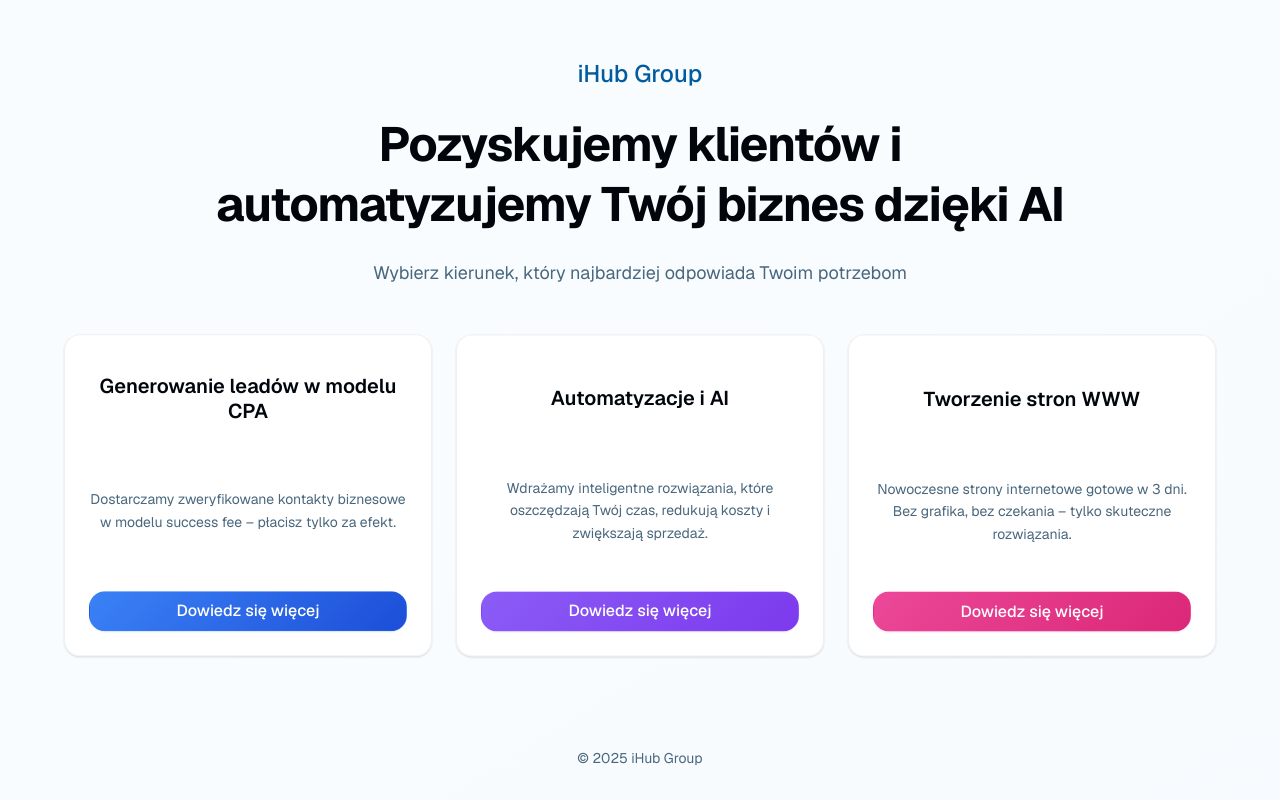
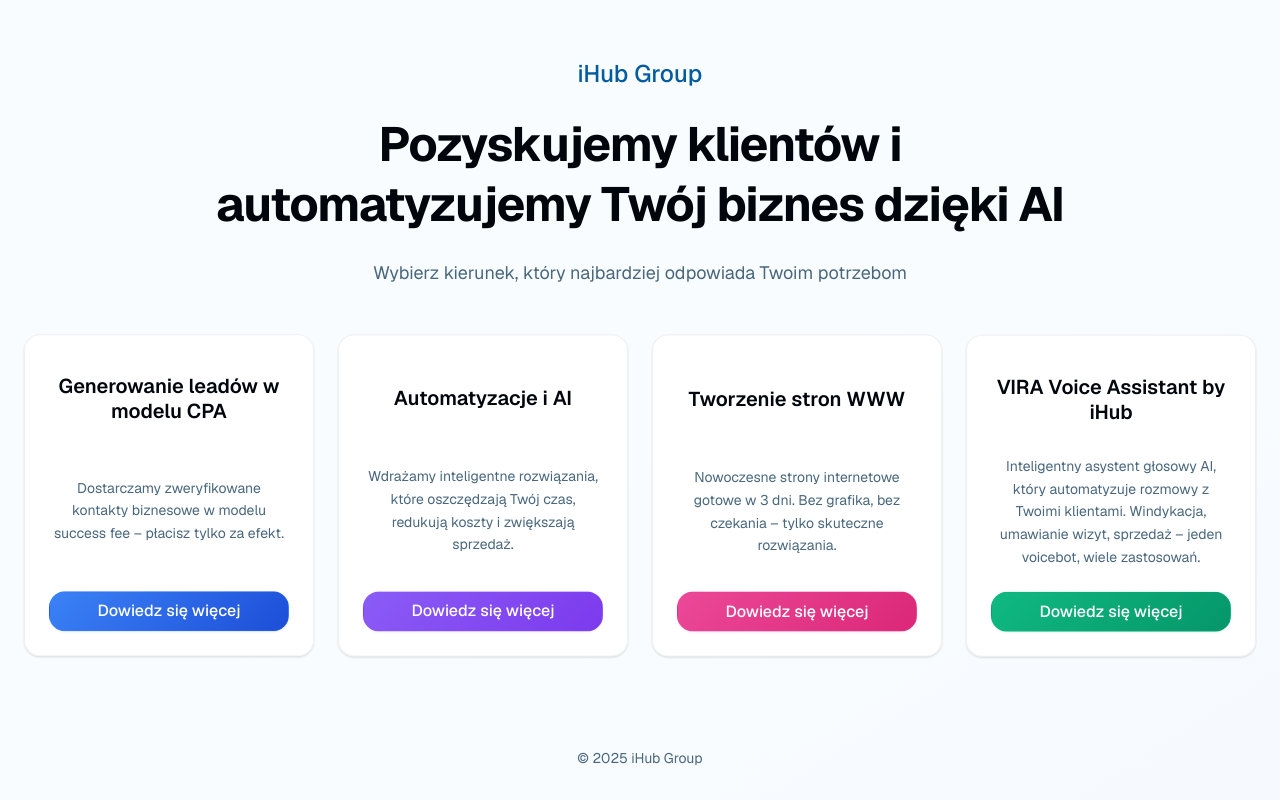
Before and after one commit to systembox-pl/i-hub.me, a Next.js app: page / in a window 1280 px wide. Built offline with nearby package versions, Linux system fonts and the light colour scheme.

Commit message:
feat: add VIRA Voice Assistant service card
Add new service card with green button and same hover effects.

Co-authored-by: SYSTEMBOX <61539057+systembox-pl@users.noreply.github.com>

```diff
--- a/app/globals.css
+++ b/app/globals.css
@@ -211,3 +211,17 @@
   box-shadow: 0 2px 4px rgba(236, 72, 153, 0.2);
   transform: translateY(-0.5px);
 }
+
+/* Adding new green button style for VIRA card */
+.modern-button-green {
+  background: linear-gradient(135deg, #10b981 0%, #059669 100%);
+  border: 1px solid rgba(16, 185, 129, 0.2);
+  box-shadow: 0 1px 2px rgba(16, 185, 129, 0.1);
+  transition: all 0.2s ease;
+}
+
+.modern-button-green:hover {
+  background: linear-gradient(135deg, #059669 0%, #047857 100%);
+  box-shadow: 0 2px 4px rgba(16, 185, 129, 0.2);
+  transform: translateY(-0.5px);
+}
--- a/app/page.tsx
+++ b/app/page.tsx
@@ -24,7 +24,7 @@ export default function Home() {
             </p>
           </div>
 
-          <div className="grid grid-cols-1 lg:grid-cols-3 gap-6 max-w-6xl mx-auto">
+          <div className="grid grid-cols-1 md:grid-cols-2 lg:grid-cols-4 gap-6 max-w-7xl mx-auto">
             {/* Card 1 - Lead Generation */}
             <a href="https://lead.i-hub.me/" target="_blank" rel="noopener noreferrer" className="block">
               <div className="modern-card rounded-2xl p-6 flex flex-col h-full group cursor-pointer animate-subtle-float">
@@ -98,6 +98,31 @@ export default function Home() {
                 </Button>
               </div>
             </a>
+
+            <a href="https://vira.i-hub.me/" target="_blank" rel="noopener noreferrer" className="block">
+              <div
+                className="modern-card rounded-2xl p-6 flex flex-col h-full group cursor-pointer animate-subtle-float"
+                style={{ animationDelay: "0.3s" }}
+              >
+                <div className="h-20 flex items-center justify-center mb-4">
+                  <h3 className="text-lg md:text-xl font-semibold text-foreground text-center leading-tight">
+                    VIRA Voice Assistant by iHub
+                  </h3>
+                </div>
+                <div className="h-28 flex items-center justify-center mb-6 flex-grow">
+                  <p className="text-sm text-muted-foreground leading-relaxed text-center">
+                    Inteligentny asystent głosowy AI, który automatyzuje rozmowy z Twoimi klientami. Windykacja,
+                    umawianie wizyt, sprzedaż – jeden voicebot, wiele zastosowań.
+                  </p>
+                </div>
+                <Button
+                  size="lg"
+                  className="modern-button-green w-full px-8 py-3 text-base font-medium text-white rounded-xl border-0 pointer-events-none"
+                >
+                  Dowiedz się więcej
+                </Button>
+              </div>
+            </a>
           </div>
         </div>
       </main>
```
